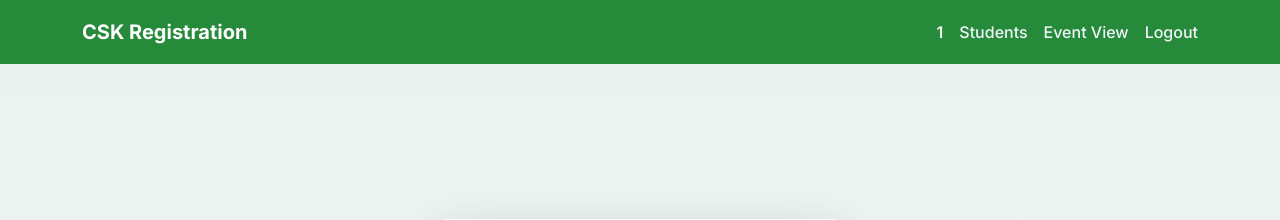
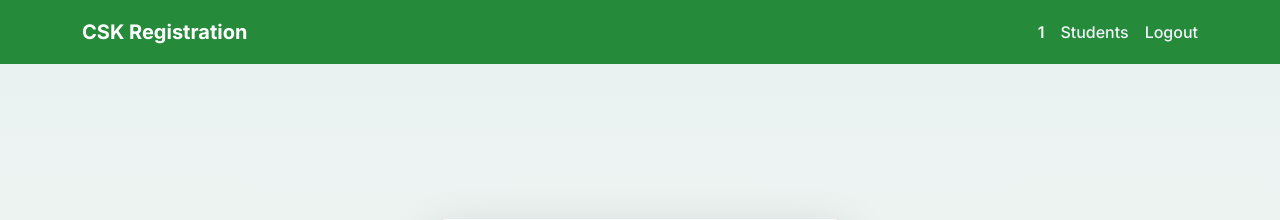
Before and after one commit to suprajav2024-ux/csk-student-registration, a Flask app: page / in a window 1280 px wide. Shown: the top 220 px of the page. Run offline with Flask 3, Linux system fonts and the light colour scheme; the visitor is signed in with stand-in values (Sample User, id 1).

Commit message:
Update base.html

```diff
--- a/templates/base.html
+++ b/templates/base.html
@@ -20,14 +20,12 @@
         <div class="ms-auto d-flex align-items-center gap-3">
             <span class="school-name">{{ session.school }}</span>
             <a class="nav-link" href="{{ url_for('students') }}">Students</a>
-            <a class="nav-link" href="{{ url_for('event_view') }}">Event View</a>
             <a class="nav-link" href="{{ url_for('logout') }}">Logout</a>
         </div>
         {% endif %}
     </div>
 </nav>
 
-
 {% block content %}{% endblock %}
 
 </body>
```
